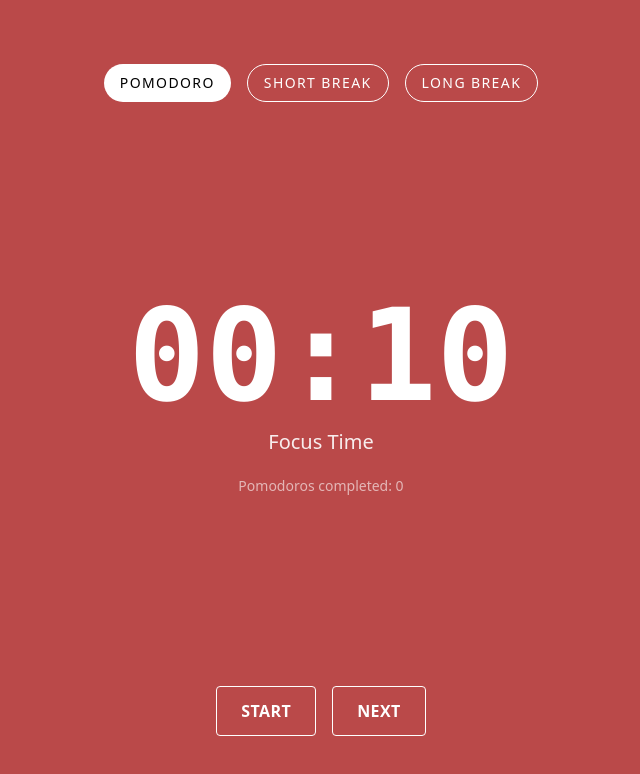
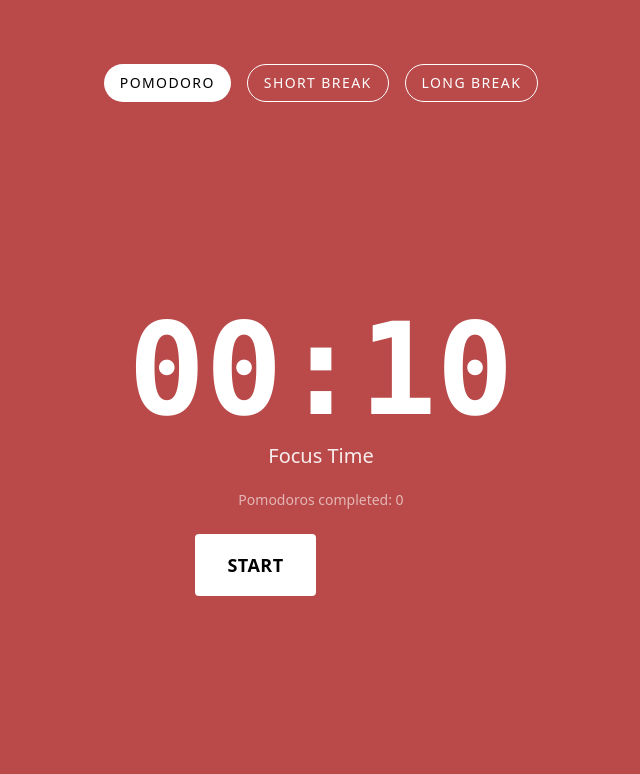
Before and after one commit to andris811/pomodoroTimer, a React (Vite) app: page / in a window 1280 px wide. Shown: the top 774 px of the page, without its empty margins (319-959 px from the left). Built offline with nearby package versions, Linux system fonts and the light colour scheme.

Commit message:
bug fixes, layout changes

```diff
--- a/src/App.tsx
+++ b/src/App.tsx
@@ -25,7 +25,6 @@ export default function App() {
   const countdownInterval = useRef<number | null>(null);
   const hasStartedRef = useRef(false);
 
-  // Update timeLeft whenever mode changes
   useEffect(() => {
     if (!showPrompt) {
       setTimeLeft(MODES[mode]);
@@ -35,7 +34,6 @@ export default function App() {
     intervalRef.current = null;
   }, [mode]);
 
-  // Main countdown
   useEffect(() => {
     if (isRunning && intervalRef.current === null) {
       intervalRef.current = window.setInterval(() => {
@@ -54,14 +52,15 @@ export default function App() {
               nextMode = nextSessions % 4 === 0 ? "long" : "short";
             } else {
               nextMode = "pomodoro";
+              if (mode === "long") {
+                setCompletedSessions(0);
+              }
             }
 
-            // Show countdown prompt
             setShowPrompt(true);
             setCountdownToAutoStart(20);
             hasStartedRef.current = false;
 
-            // Clean existing intervals before setting new
             clearInterval(countdownInterval.current!);
             clearTimeout(autoStartTimeout.current!);
 
@@ -103,26 +102,19 @@ export default function App() {
     };
   }, []);
 
-  // ✅ Reusable start session function
   const startSession = (nextMode: Mode) => {
     hasStartedRef.current = true;
-
-    // 🔄 Clear everything
     clearInterval(intervalRef.current!);
     intervalRef.current = null;
-
     clearInterval(countdownInterval.current!);
     countdownInterval.current = null;
-
     clearTimeout(autoStartTimeout.current!);
     autoStartTimeout.current = null;
 
-    // ✅ Start next session
     setShowPrompt(false);
     setMode(nextMode);
     setTimeLeft(MODES[nextMode]);
 
-    // Delay setIsRunning until after mode updates
     setTimeout(() => {
       setIsRunning(true);
     }, 50);
@@ -154,7 +146,6 @@ export default function App() {
 
   return (
     <div className={`${bgColor} text-white h-screen flex flex-col`}>
-      {/* Tabs */}
       <div className="pt-8 flex justify-center">
         <div className="flex gap-4 mt-8">
           {(["pomodoro", "short", "long"] as Mode[]).map((m) => (
@@ -186,7 +177,6 @@ export default function App() {
         </div>
       </div>
 
-      {/* Timer */}
       <div className="flex-grow flex flex-col items-center justify-center">
         <div className="flex flex-col items-center">
           <div className="text-9xl font-bold font-mono">
@@ -196,7 +186,6 @@ export default function App() {
             {getStageLabel().text}
           </div>
 
-          {/* Progress */}
           <div className="flex gap-2 mt-4">
             {Array.from({ length: Math.min(completedSessions, 4) }).map(
               (_, i) => (
@@ -212,7 +201,6 @@ export default function App() {
             Pomodoros completed: {completedSessions}
           </div>
 
-          {/* Prompt */}
           {showPrompt && (
             <div className="mt-6 flex flex-col items-center gap-2">
               <div className="text-white text-lg font-medium">
@@ -247,28 +235,33 @@ export default function App() {
               </div>
             </div>
           )}
-        </div>
-      </div>
 
-      {/* Controls */}
-      <div className="pb-8 flex justify-center">
          {!showPrompt && (
-          <div className="flex gap-4 mb-8">
+  <div className="flex gap-4 mt-6">
     {!isRunning ? (
+      <>
         <button
           onClick={() => setIsRunning(true)}
-                className="border border-white px-6 py-3 rounded uppercase font-semibold tracking-wide cursor-pointer hover:bg-white hover:text-black transition"
+          className="bg-white text-black text-lg px-8 py-4 rounded uppercase font-bold tracking-wide cursor-pointer hover:bg-neutral-100 transition"
         >
           Start
         </button>
+        {/* Invisible placeholder to preserve layout */}
+        <button
+          className="border border-transparent text-lg px-8 py-4 rounded uppercase font-bold tracking-wide cursor-default invisible"
+          aria-hidden="true"
+        >
+          Next
+        </button>
+      </>
     ) : (
+      <>
         <button
           onClick={() => setIsRunning(false)}
-                className="border border-white px-6 py-3 rounded uppercase font-semibold tracking-wide cursor-pointer hover:bg-white hover:text-black transition"
+          className="bg-white text-black text-lg px-8 py-4 rounded uppercase font-bold tracking-wide cursor-pointer hover:bg-neutral-100 transition"
         >
           Pause
         </button>
-            )}
         <button
           onClick={() => {
             clearInterval(intervalRef.current!);
@@ -284,17 +277,21 @@ export default function App() {
               nextMode = nextSessions % 4 === 0 ? "long" : "short";
             } else {
               nextMode = "pomodoro";
+              if (mode === "long") setCompletedSessions(0);
             }
 
             startSession(nextMode);
           }}
-              className="border border-white px-6 py-3 rounded uppercase font-semibold tracking-wide cursor-pointer hover:bg-white hover:text-black transition"
+          className="border border-white text-lg px-8 py-4 rounded uppercase font-bold tracking-wide cursor-pointer hover:bg-white hover:text-black transition"
         >
           Next
         </button>
+      </>
+    )}
   </div>
 )}
         </div>
       </div>
+    </div>
   );
 }
```
Lines whose indentation alone changed are shown as unchanged.
